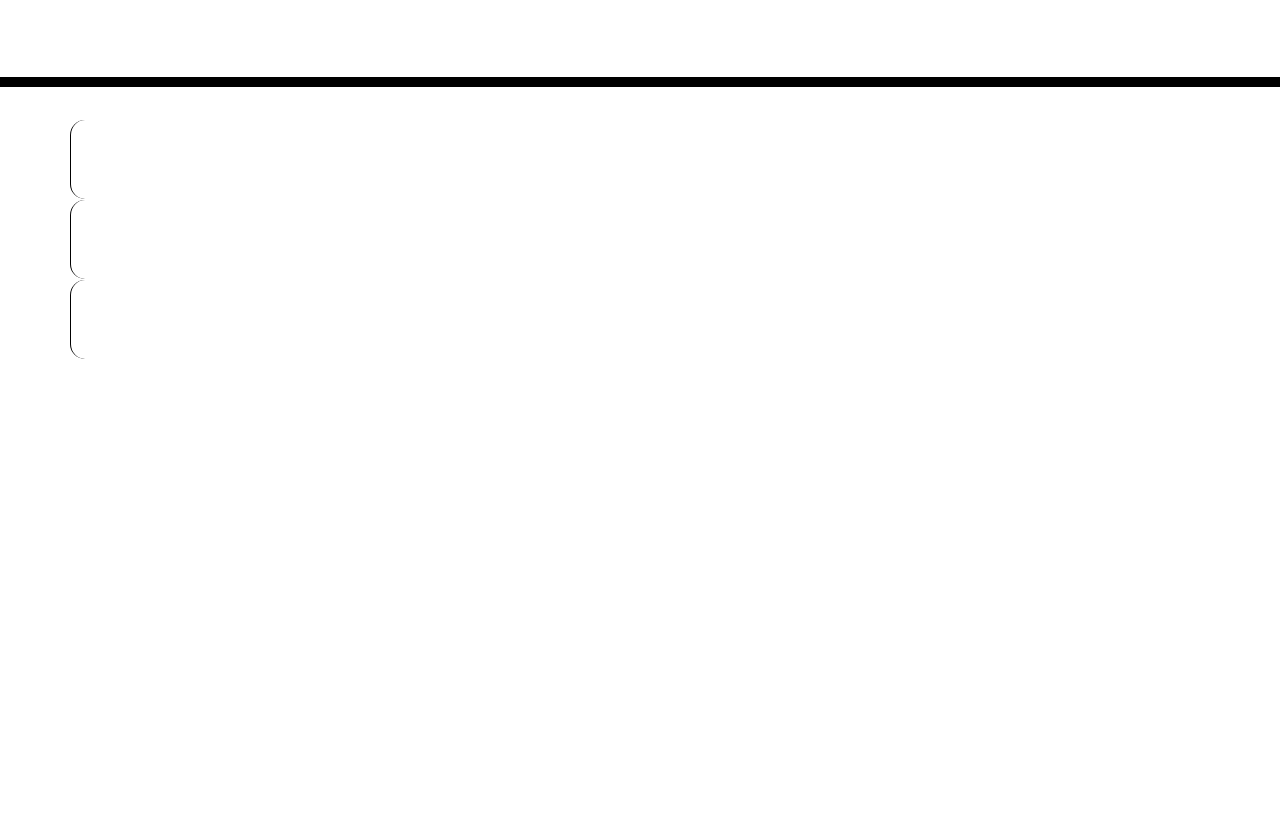
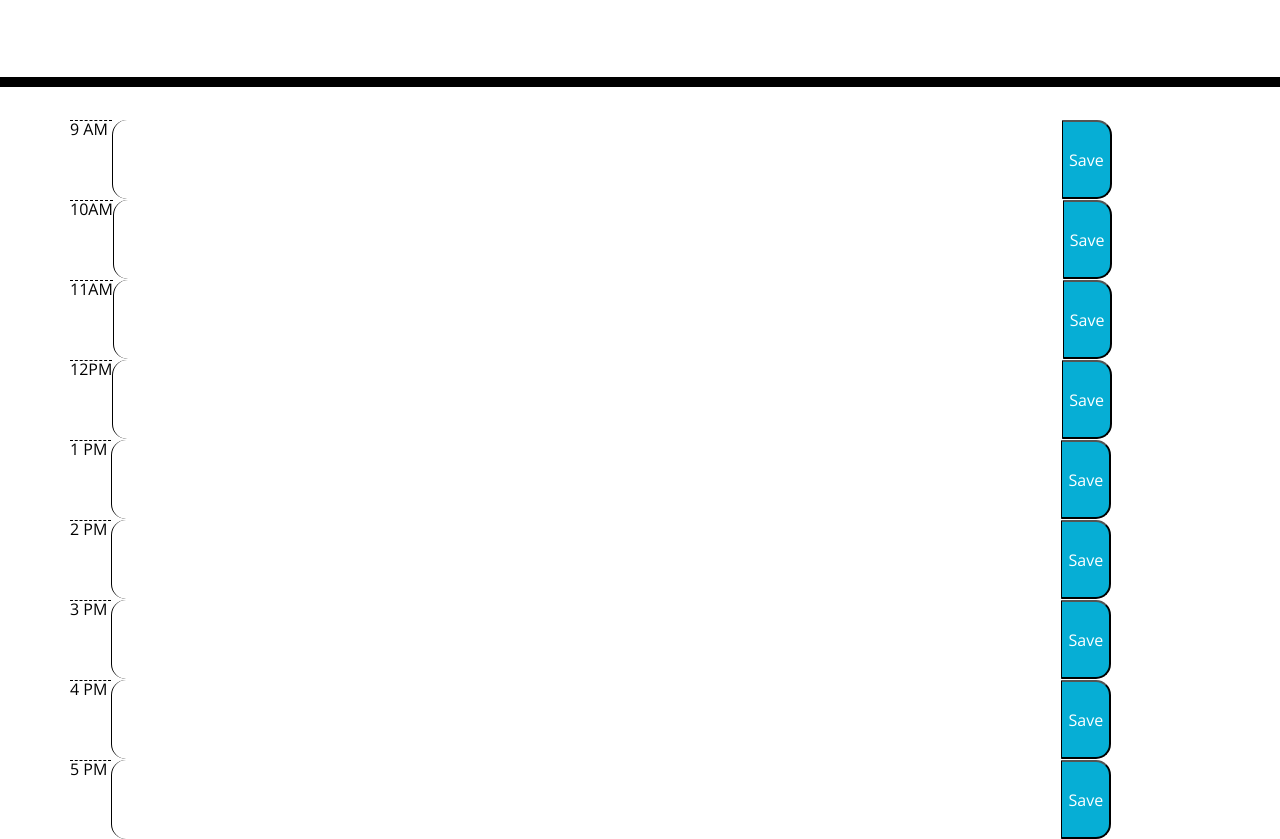
Before and after one commit to JesusFernandoRios/DayPlanner, a plain HTML site: page index.html in a window 1280 px wide. Shown: the part 181-1020 px from the top of the page. Before the commit the page ends 800 px from the top, so only its background shows below. Drawn offline with nearby package versions, Linux system fonts and the light colour scheme.

Commit message:
Set up files for Dayplanner Application

```diff
--- a/index.html
+++ b/index.html
@@ -31,85 +31,64 @@
     <div class="container ">
       <!-- Timeblocks go here -->
         <div class="row">
-        <textarea class="time-block"></textarea>
+          <p class="hour">9 AM </p>
+          <textarea class="time-block description col-10"></textarea>
+          <button  class="saveBtn">Save</button>
         </div>
 
         <div class="row">
-        <textarea class="time-block"></textarea>
+          <p class="hour">10AM</p>
+          <textarea class="time-block col-10"></textarea>
+          <button class="saveBtn">Save</button>
         </div>
 
         <div class="row">
-        <textarea class="time-block"></textarea>
+          <p class="hour">11AM</p>
+          <textarea class="time-block col-10"></textarea>
+          <button class="saveBtn">Save</button>
         </div>
+
+        <div class="row">
+          <p class="hour">12PM</p>
+          <textarea class="time-block col-10"></textarea>
+          <button class="saveBtn">Save</button>
+        </div>
+
+        <div class="row">
+          <p class="hour">1 PM </p>
+          <textarea class="time-block col-10"></textarea>
+          <button class="saveBtn">Save</button>
+        </div>
+
+        <div class="row">
+          <p class="hour">2 PM </p>
+          <textarea class="time-block col-10"></textarea>
+          <button class="saveBtn">Save</button>
+        </div>
+
+        <div class="row">
+          <p class="hour">3 PM </p>
+          <textarea class="time-block col-10"></textarea>
+          <button class="saveBtn">Save</button>
+        </div>
+
+        <div class="row">
+          <p class="hour">4 PM </p>
+          <textarea class="time-block col-10"></textarea>
+          <button class="saveBtn">Save</button>
+        </div>
+
+        <div class="row">
+          <p class="hour">5 PM </p>
+          <textarea class="time-block col-10"></textarea>
+          <button class="saveBtn">Save</button>
+        </div>
+
     </div>
 
     <script src="https://code.jquery.com/jquery-3.4.1.min.js"></script>
     <script src="https://cdnjs.cloudflare.com/ajax/libs/moment.js/2.24.0/moment.min.js"></script>
+
   </body>
+
 </html>
-<!--
-<div class="card col- " style="width: 100%;">
-  <div class="card-body">
-    <h5 class="card-title">Card title</h5>
-  </div>
-
-</div>
-<div class="card col-11" style="width: 100%;">
-  <div class="card-body">
-    <h5 class="card-title">Card title</h5>
-
-  </div>
-
-</div>
-<div class="card col-11" style="width: 100%;">
-  <div class="card-body">
-    <h5 class="card-title">Card title</h5>
-  </div>
-</div>
-
-<div class="card col-11" style="width: 100%;">
-  <div class="card-body">
-    <h5 class="card-title">Card title</h5>
-  </div>
-</div>
-
-<div class="card col-11" style="width: 100%;">
-  <div class="card-body">
-    <h5 class="card-title">Card title</h5>
-  </div>
-</div>
-
-<div class="card col-11" style="width: 100%;">
-  <div class="card-body">
-    <h5 class="card-title">Card title</h5>
-  </div>
-</div>
-
-<div class="card col-11" style="width: 100%;">
-  <div class="card-body">
-    <h5 class="card-title">Card title</h5>
-  </div>
-</div>
-
-<div class="card col-11" style="width: 100%;">
-  <div class="card-body">
-    <h5 class="card-title">Card title</h5>
-
-  </div>
-</div> -->
-
-
-<!-- <div class="row ">
-  <div class="col-2-sm" >
-    <div class="card-body">
-      <h5 class="card-title">9AM</h5>
-
-    </div>
-  </div>
-
-    <div class="col-8 row">
-      <textarea class="form-control" id="exampleFormControlTextarea1" rows="3"></textarea>
-    </div>
-
-  <button type="button" class="btn btn-dark">Dark</button>
-</div>   -->
```
Also changed, not shown: 1 other file. Lines whose indentation alone changed are shown as unchanged.
